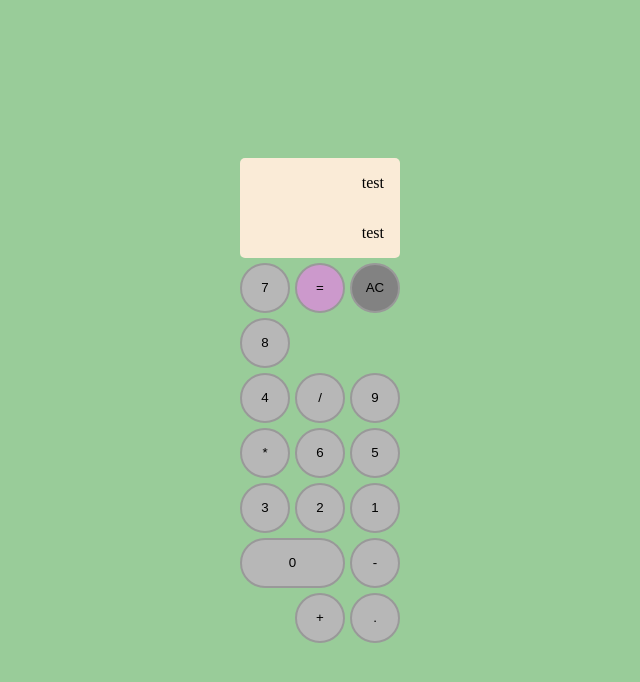
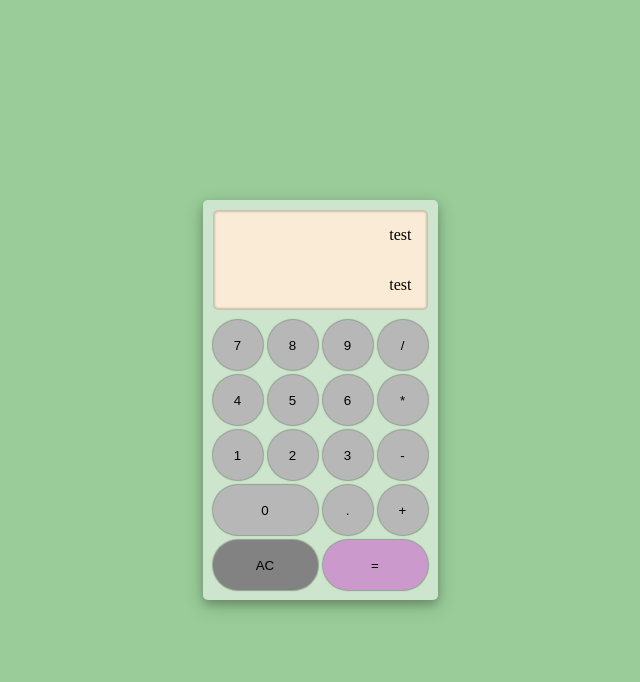
Before and after one commit to amelieberry/javascript-calculator, a React (Create React App) app: page / in a window 1280 px wide. Shown: the top 682 px of the page, without its empty margins (320-960 px from the left). Built offline with nearby package versions, Linux system fonts and the light colour scheme.

Commit message:
added background color to calc container, added shadows

```diff
--- a/src/App.css
+++ b/src/App.css
@@ -9,6 +9,10 @@
 
 .container {
   max-width: 400px;
+  background:rgba(255,255,255, 0.5);
+  padding: 10px;
+  border-radius: 5px;
+  box-shadow: 0 4px 8px 0 rgba(0, 0, 0, 0.2), 0 6px 20px 0 rgba(0, 0, 0, 0.19);
 }
 
 button {
@@ -16,11 +20,12 @@ button {
   min-width: 50px;
   background-color: #B7B7B7;
   border-radius: 50%;
-  border: 2px solid #999;
+  box-shadow: 0px 0px 1px 1px rgba(0, 0, 0, 0.3);
+  border: none;
 }
 
 button:active {
-  border: 3px solid #666;
+  box-shadow: none;
 }
 
 .display-container {
@@ -29,6 +34,7 @@ button:active {
   border-radius: 5px;
   grid-row: 1;
   grid-column: 1 / span 2;
+  box-shadow: 0px 0px 2px 2px rgba(0, 0, 0, 0.19) inset;
 }
 
 .displays {
@@ -37,16 +43,14 @@ button:active {
 }
 
 .key-pad {
-  display: grid;
-  gap: 5px;
+  margin-top: 10px;
 }
 
 .number-pad {
   grid-row: 2;
   grid-column: 1;
   display: grid;
-  grid-template-columns: 1fr 1fr 1fr;
-  direction: rtl;
+  grid-template-columns: 1fr 1fr 1fr 1fr;
   gap: 5px;
 }
 
@@ -55,29 +59,14 @@ button:active {
   border-radius: 999em;
 }
 
-.operator-pad {
-  grid-row: 2;
-  grid-column: 2;
-  display: flex;
-  flex-direction: column-reverse;
-  gap: 5px;
-}
-
-.action-pad {
-  grid-row: 3;
-  grid-column: 1 / span 2;
-  display: grid;
-  gap: 5px;
-}
-
 #equals {
   background-color: #CC99CC;
-  grid-row: 1 / span 2;
+  grid-column: span 2;
   border-radius: 999em;
 }
 
 #clear {
   background-color: #828282;
-  grid-row: 1 / span 2;
+  grid-column: span 2;
   border-radius: 999em;
 }
```
